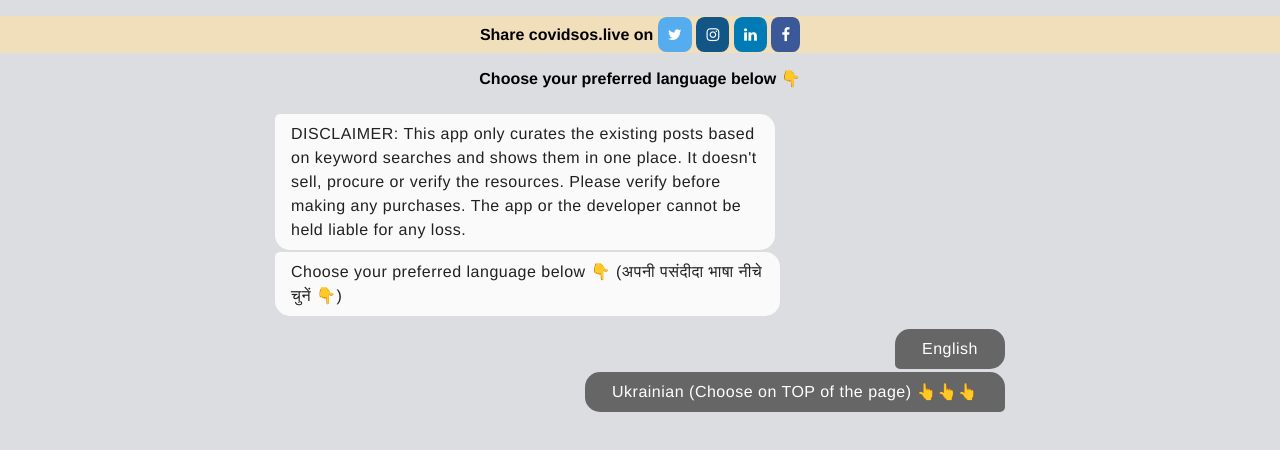
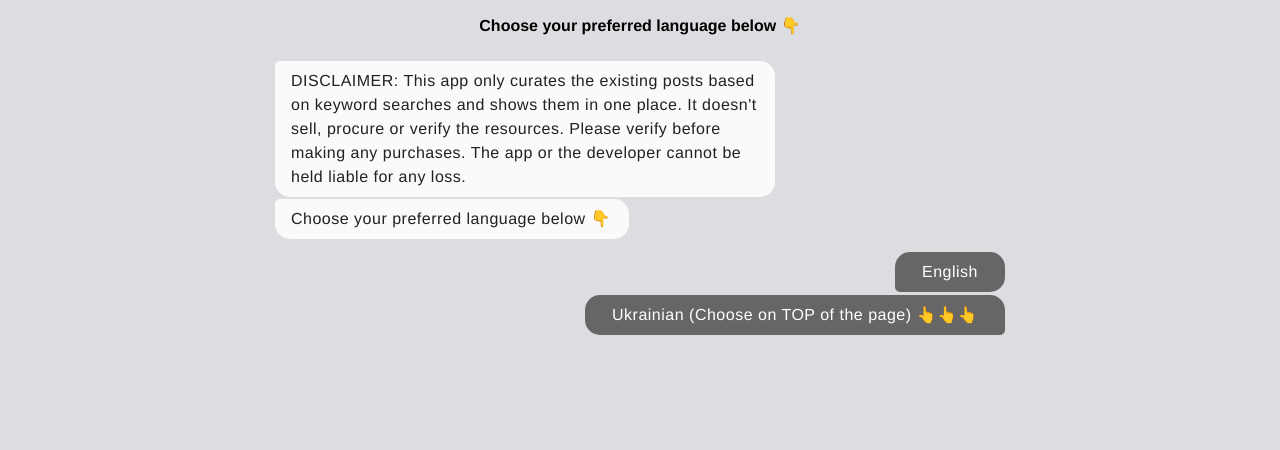
Before and after one commit to mashrin/ukraine-sos, a website: page app/index.html in a window 1280 px wide. Drawn offline with Linux system fonts and the light colour scheme.

Commit message:
Update index.html

```diff
--- a/app/index.html
+++ b/app/index.html
@@ -142,14 +142,14 @@
   height="0" width="0" style="display:none;visibility:hidden"></iframe></noscript>
   <!-- End Google Tag Manager (noscript) -->
 
-  <b>
+  <!-- <b>
     <p class="notranslate" style="background-color:rgb(241, 223, 188);">Share covidsos.live on
       <a href="https://twitter.com/sri_mash/status/1385924600677081089?s=20" class="fa fa-twitter" target="_blank"></a>
       <a href="https://www.instagram.com/p/COk3UF5Lz_3/?utm_source=ig_web_copy_link" class="fa fa-instagram" target="_blank"></a>
       <a href="https://www.linkedin.com/posts/mashrin_covid-covid19india-covid19sos-activity-6791600987384668160-BZTF" class="fa fa-linkedin" target="_blank"></a>
       <a href="https://www.facebook.com/permalink.php?story_fbid=2917092908579169&id=100008354651942" class="fa fa-facebook" target="_blank"></a>
     </p>
-  </b>
+  </b> -->
 
   <b><p class="notranslate">Choose your preferred language below 👇</p></b>
   <div id="google_translate_element"></div>
@@ -190,7 +190,7 @@
 
     var convo = {
       ice: {
-        says: ["DISCLAIMER: This app only curates the existing posts based on keyword searches and shows them in one place. It doesn't sell, procure or verify the resources. Please verify before making any purchases. The app or the developer cannot be held liable for any loss.", "Choose your preferred language below 👇 (अपनी पसंदीदा भाषा नीचे चुनें 👇)"],// (अस्वीकरण: यह ऐप केवल कीवर्ड के आधार पर मौजूदा ट्वीट्स को क्यूरेट करता है और उन्हें ट्विटर पर एक स्थान पर दिखाता है। यह पोस्ट की प्रामाणिकता को बेचता या बुक या सत्यापित नहीं करता है। कृपया कोई भी भुगतान करने से पहले सत्यापित करें।)", "Choose your preferred language below 👇 (अपनी पसंदीदा भाषा नीचे चुनें 👇)"],
+        says: ["DISCLAIMER: This app only curates the existing posts based on keyword searches and shows them in one place. It doesn't sell, procure or verify the resources. Please verify before making any purchases. The app or the developer cannot be held liable for any loss.", "Choose your preferred language below 👇"],// (अस्वीकरण: यह ऐप केवल कीवर्ड के आधार पर मौजूदा ट्वीट्स को क्यूरेट करता है और उन्हें ट्विटर पर एक स्थान पर दिखाता है। यह पोस्ट की प्रामाणिकता को बेचता या बुक या सत्यापित नहीं करता है। कृपया कोई भी भुगतान करने से पहले सत्यापित करें।)", "Choose your preferred language below 👇 (अपनी पसंदीदा भाषा नीचे चुनें 👇)"],
         reply: [
           {
             question: "Ukrainian (Choose on TOP of the page) 👆👆👆",
```
